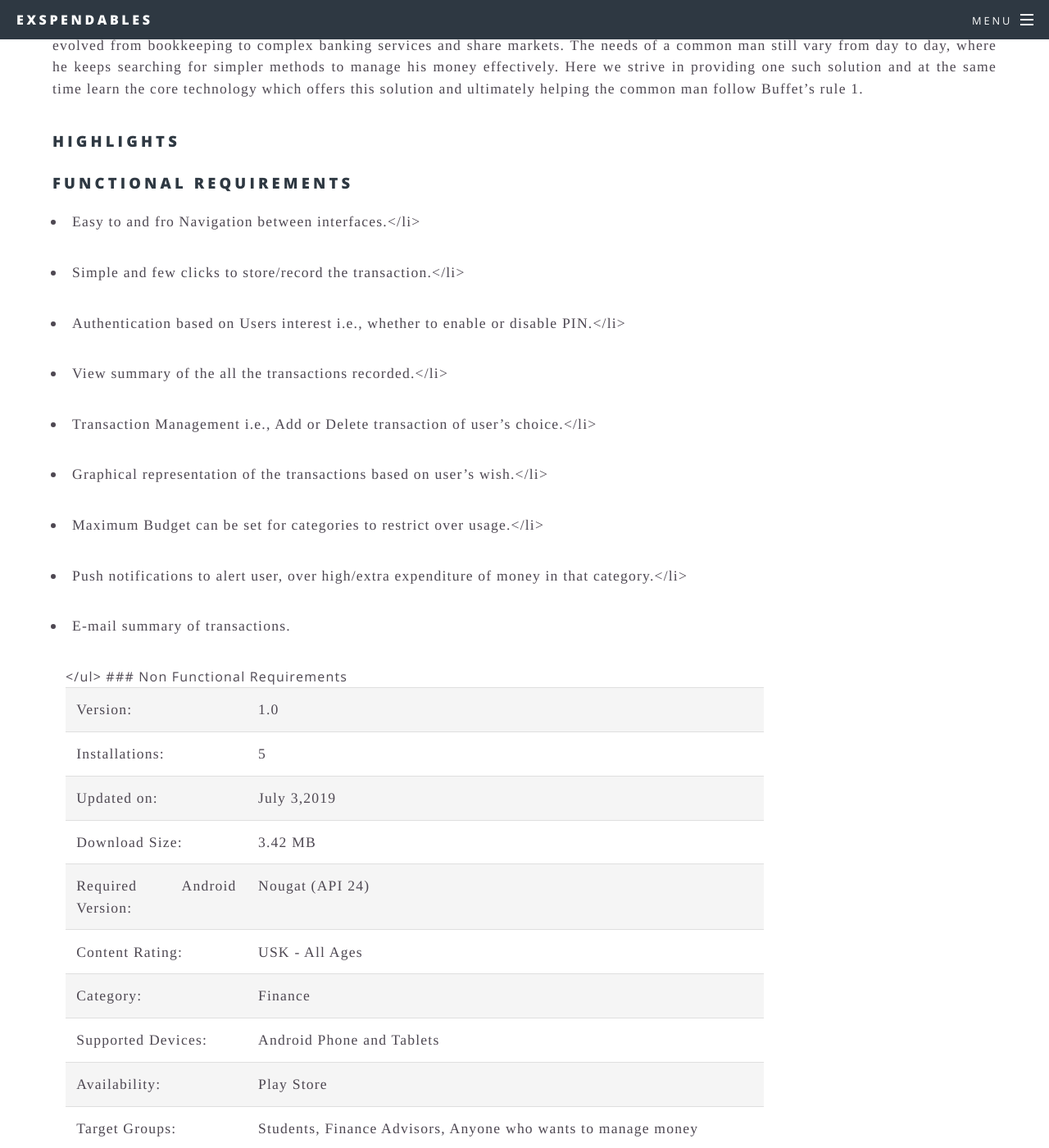
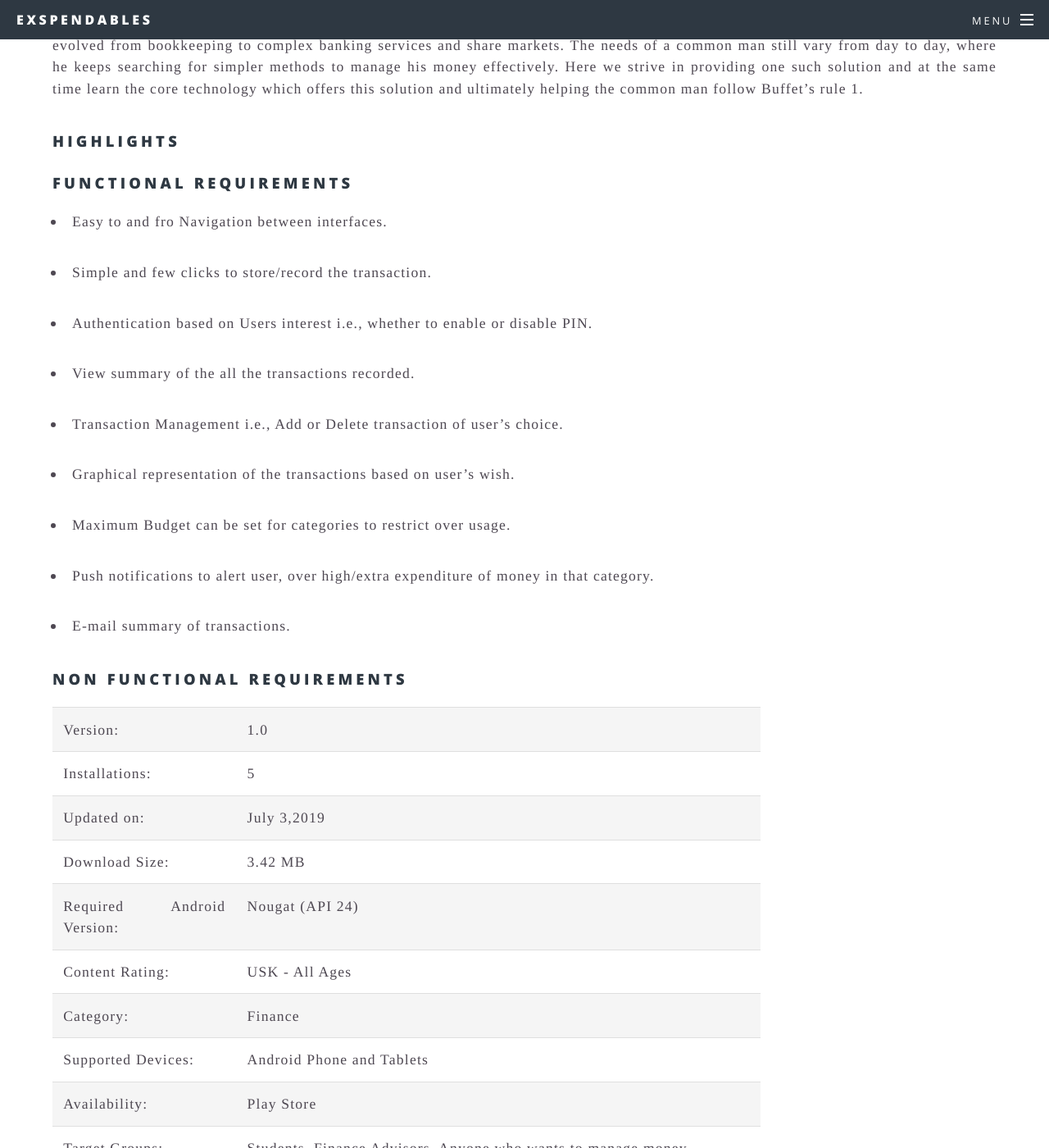
Before and after one commit to DBSE-teaching/isee2019-Sky-Net, a Jekyll site: the page built from docs/_posts/2019-07-03-sixth-post.md, in a window 1280 px wide and 1400 px high, scrolled down 969 px. Shown: the whole window at 82% size. Built offline with Jekyll 4.4.1, drawn with Linux system fonts in a browser that asks for light colours.

Commit message:
Update 2019-07-03-sixth-post.md

```diff
--- a/docs/_posts/2019-07-03-sixth-post.md
+++ b/docs/_posts/2019-07-03-sixth-post.md
@@ -23,14 +23,14 @@
 ### Functional Requirements
 
 <ul>
-  <li><p style="font-family:Times;font-size:110%;text-align:justify">Easy to and fro Navigation between interfaces.</li></p>
-  <li><p style="font-family:Times;font-size:110%;text-align:justify">Simple and few clicks to store/record the transaction.</li></p>
-  <li><p style="font-family:Times;font-size:110%;text-align:justify">Authentication based on Users interest i.e., whether to enable or disable PIN.</li></p>
-  <li><p style="font-family:Times;font-size:110%;text-align:justify">View summary of the all the transactions recorded.</li></p>
-  <li><p style="font-family:Times;font-size:110%;text-align:justify">Transaction Management i.e., Add or Delete transaction of user’s choice.</li></p>
-  <li><p style="font-family:Times;font-size:110%;text-align:justify">Graphical representation of the transactions based on user’s wish.</li></p>
-  <li><p style="font-family:Times;font-size:110%;text-align:justify">Maximum Budget can be set for categories to restrict over usage.</li></p>
-  <li><p style="font-family:Times;font-size:110%;text-align:justify">Push notifications to alert user, over high/extra expenditure of money in that category.</li></p>
+  <li><p style="font-family:Times;font-size:110%;text-align:justify">Easy to and fro Navigation between interfaces.</p></li>
+  <li><p style="font-family:Times;font-size:110%;text-align:justify">Simple and few clicks to store/record the transaction.</p></li>
+  <li><p style="font-family:Times;font-size:110%;text-align:justify">Authentication based on Users interest i.e., whether to enable or disable PIN.</p></li>
+  <li><p style="font-family:Times;font-size:110%;text-align:justify">View summary of the all the transactions recorded.</p></li>
+  <li><p style="font-family:Times;font-size:110%;text-align:justify">Transaction Management i.e., Add or Delete transaction of user’s choice.</p></li>
+  <li><p style="font-family:Times;font-size:110%;text-align:justify">Graphical representation of the transactions based on user’s wish.</p></li>
+  <li><p style="font-family:Times;font-size:110%;text-align:justify">Maximum Budget can be set for categories to restrict over usage.</p></li>
+  <li><p style="font-family:Times;font-size:110%;text-align:justify">Push notifications to alert user, over high/extra expenditure of money in that category.</p></li>
   <li><p style="font-family:Times;font-size:110%;text-align:justify">E-mail summary of transactions.</p></li></ul>
 
 ### Non Functional Requirements
```
